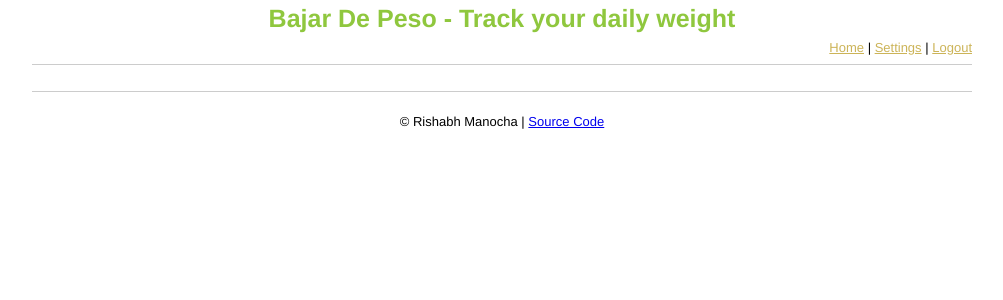
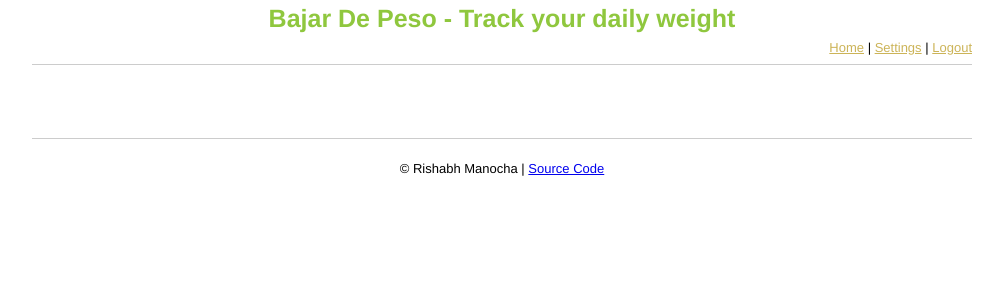
Before and after one commit to rmanocha/bajar-de-peso, a Python web app: template templates/base.html in a window 1280 px wide. Shown: the top 300 px of the page, without its empty margins (138-1141 px from the left). Run offline with Jinja, Linux system fonts and the light colour scheme; the template is opened without the code that fills it, so the values that code supplies are empty; some libraries are stand-ins or nearby versions.

Commit message:
Adding space and styles to show success/failure messages.

```diff
--- a/static/css/bajarpeso.css
+++ b/static/css/bajarpeso.css
@@ -61,3 +61,17 @@ div#navbar {
 div#navbar a {
     color: #CCB458;
 }
+
+div#msg {
+    padding: .3em;
+    -moz-border-radius: 1em;
+    -webkit-border-radius: 1em;
+}
+
+div.success {
+    background-color: #10F30B;
+}
+
+div.failure {
+    background-color: red;
+}
--- a/templates/base.html
+++ b/templates/base.html
@@ -25,6 +25,11 @@
             <hr />
         </div>
         <div class="clear"></div>
+        <div class="grid_16 text-center">
+            <div class="grid_3 alpha">&nbsp;</div>
+            <div class="grid_10" id="msg">&nbsp;</div>
+            <div class="grid_3 omega">&nbsp;</div>
+        </div>
 
         {% block content %} {% endblock %}
         <div class="grid_16 text-center">
```
